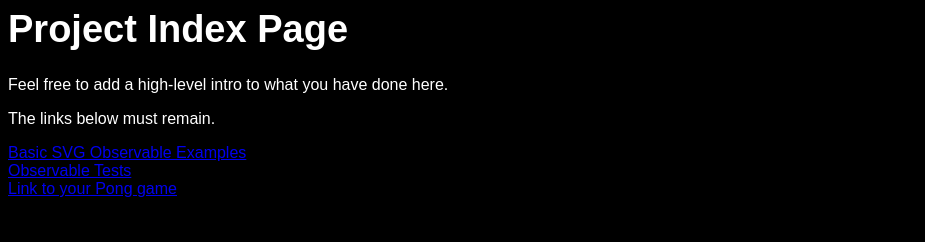
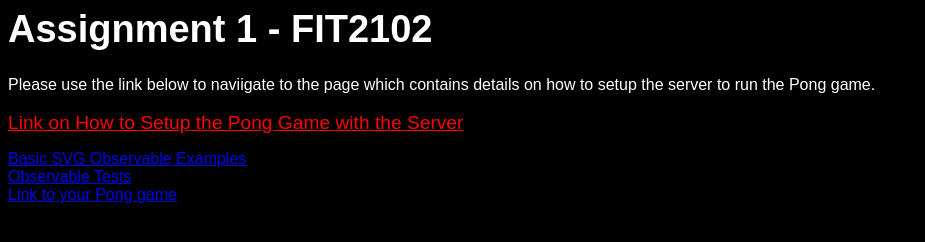
Before and after one commit to bhanukaManesha/distributed-ping-pong, a website: page public/index.html in a window 1280 px wide. Shown: the whole page, without its empty margins (0-925 px from the left). Drawn offline with Linux system fonts and the light colour scheme.

Commit message:
Updated Index Page

```diff
--- a/public/index.html
+++ b/public/index.html
@@ -5,12 +5,19 @@
         </style>
     </head>
     <body>
-        <h1>Project Index Page</h1>
-        Feel free to add a high-level intro to what you have done here.
-        <p>The links below must remain.
+        <h1>Assignment 1 - FIT2102</h1>
+        Please use the link below to naviigate to the page which contains details on how to setup the server to run the Pong game.
+        <br>
+        <br>
+        <a href="about.html"class="red_font">Link on How to Setup the Pong Game with the Server</a>
+
+
         <p>
         <a href="basicexamples.html">Basic SVG Observable Examples</a><br>
         <a href="checklist.html">Observable Tests</a><br>
-        <a href="pong.html">Link to your Pong game</a>
+
+        <a href="pong.html">Link to your Pong game</a><br>
+
+
     </body>
 </html>
--- a/public/style.css
+++ b/public/style.css
@@ -170,3 +170,8 @@ i {
     0% { transform: rotate(0deg); }
     100% { transform: rotate(360deg); }
   }
+
+.red_font{
+    color:red;
+    font-size: 1.2em;
+}
```
Also changed, not shown: public/pong.html (+6 -6 lines).
